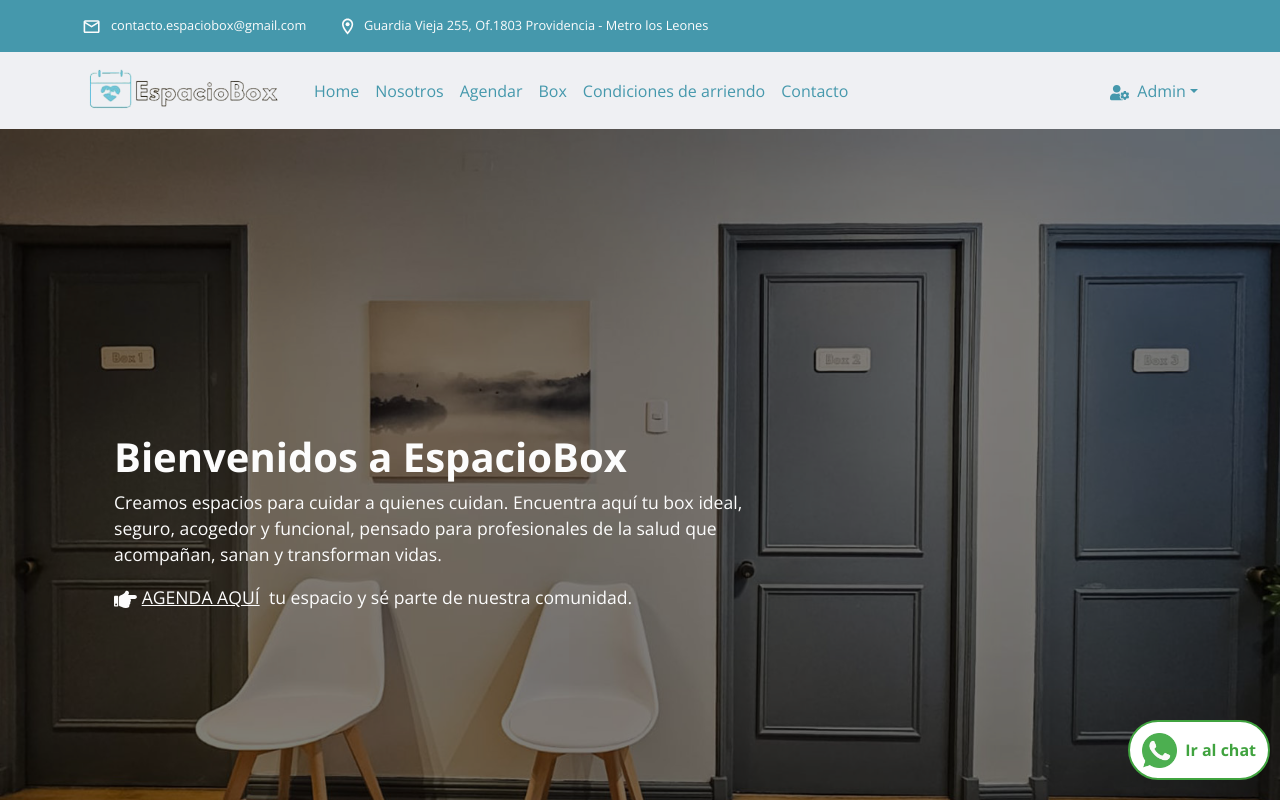
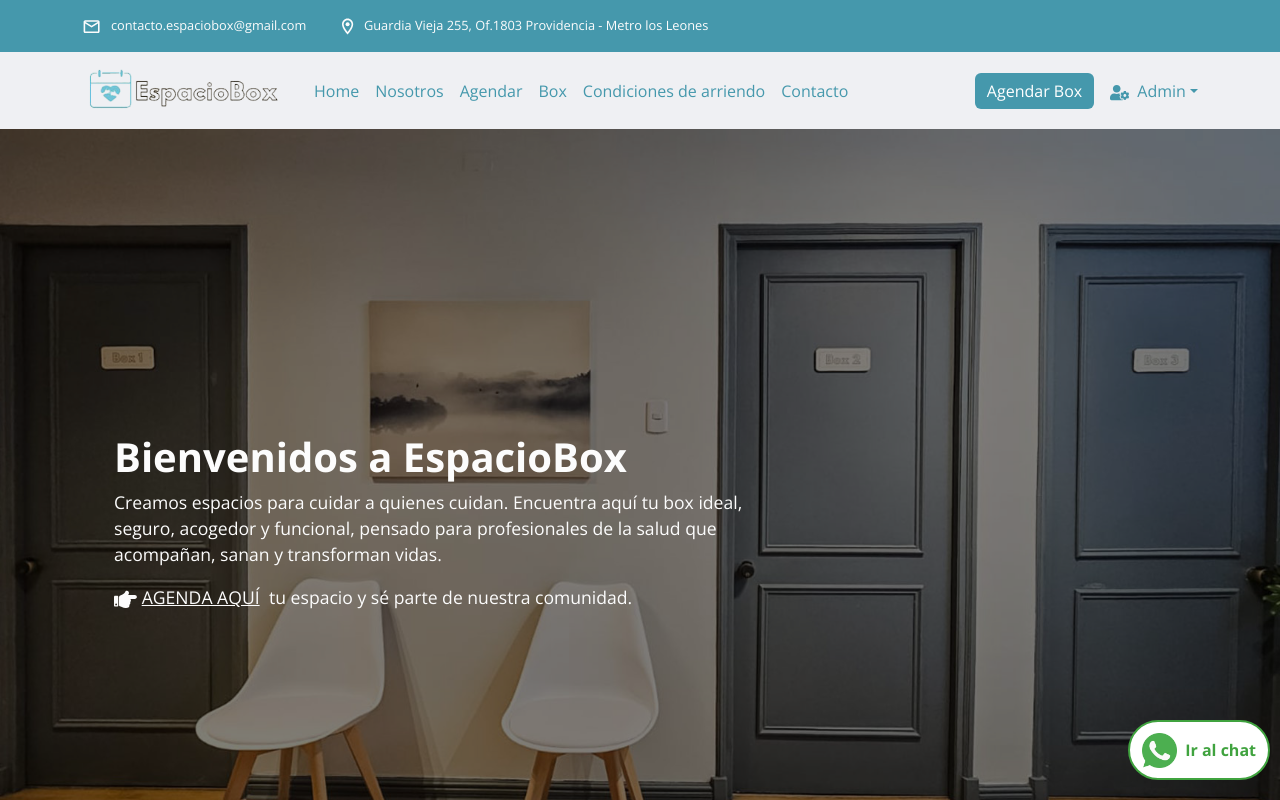
Before and after one commit to ssalinascalibar/espacio-box-noLogin, a React (Vite) app: page / in a window 1280 px wide. Shown: the top 800 px of the page. Built offline with nearby package versions, Linux system fonts and the light colour scheme.

Commit message:
add reserveBtn to navbar

```diff
--- a/src/shared/components/buttons/Buttons.jsx
+++ b/src/shared/components/buttons/Buttons.jsx
@@ -3,7 +3,7 @@
 
 export function ReserveBtn() {
   return (
-    <Button variant="primary" size="lg" className="mb-5 mb-lg-0">
+    <Button>
       <Link to="/agendar" style={{ textDecoration: "none", color: "inherit" }}>Agendar Box</Link>
     </Button>
   );
--- a/src/shared/components/navbar/NavigationBar.jsx
+++ b/src/shared/components/navbar/NavigationBar.jsx
@@ -8,6 +8,7 @@
 import NavDropdown from "react-bootstrap/NavDropdown";
 import Header from "../header/Header";
 import Image from "react-bootstrap/Image";
+import { ReserveBtn } from "../buttons/Buttons";
 import "./navigationBar.css";
 
 export default function NavigationBar() {
@@ -38,13 +39,7 @@
               <Link to="/condiciones-de-arriendo">Condiciones de arriendo</Link>
               <Link to="/contacto">Contacto</Link>
             </Nav>
-            {/* <Nav className="ms-auto">
-              {isAuth ? (
-                <Nav.Link onClick={logOut}>Logout Admin</Nav.Link>
-              ) : (
-                <Link to="/login">Acceso Admin</Link>
-              )}
-            </Nav> */}
+            <ReserveBtn />
             {isAuthUser && registeredUser ? (
               <NavDropdown
                 title={
--- a/src/shared/components/navbar/navigationBar.css
+++ b/src/shared/components/navbar/navigationBar.css
@@ -10,8 +10,20 @@
   margin: 0 0 1rem 0
 }
 
+.navbar .btn {
+  background-color: var(--primary-color);
+  border: none;
+  margin: 0 0 0.5rem 0;
+}
+
 .navbar a{
   color: var(--text-primary);
+}
+
+.navbar .btn:hover {
+  background-color: #fff;
+  color: var(--text-primary);
+  border: 0.2px solid var(--primary-color);
 }
 
 .navbar svg{
@@ -27,4 +39,9 @@
   .navbar .menu-nav a {
     margin: 0 1rem 0 0
   }
+
+  .navbar .btn {
+    margin: 0 1rem 0 0;
+  }
+
 }
```
